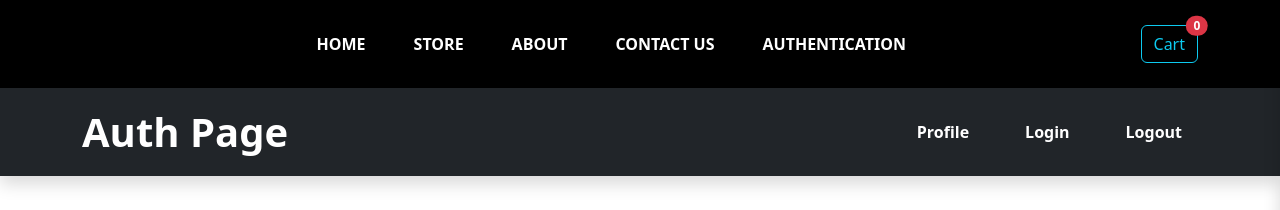
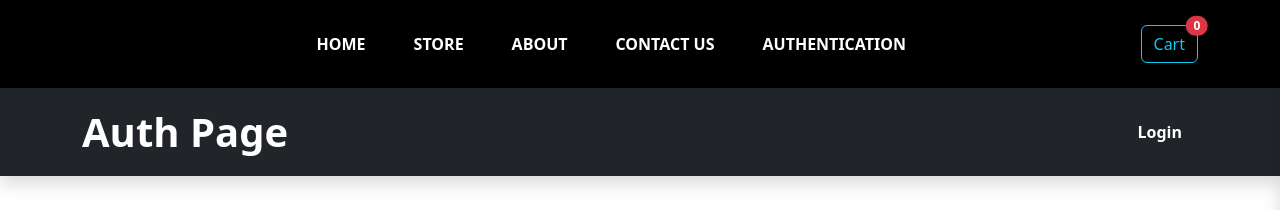
Before and after one commit to Ravi727570/ecommerce_site, a React (Create React App) app: page /auth in a window 1280 px wide. Shown: the top 210 px of the page. Built offline with nearby package versions, Linux system fonts and the light colour scheme.

Commit message:
Update AuthPage.js

```diff
--- a/src/pages/AuthPage.js
+++ b/src/pages/AuthPage.js
@@ -1,32 +1,38 @@
 import React from "react";
 import { NavLink } from "react-router-dom";
 import AuthForm from "../components/AuthForm";
+
 import { useContext } from "react";
 import { AuthContext } from "../context/AuthContext";
 
 const AuthPage = () => {
   const { logout, isLoggedIn } = useContext(AuthContext);
+
   return (
     <div className="d-flex flex-column min-vh-100">
-      {/* 🔹 Custom Header */}
       <header className="bg-dark py-3 shadow">
         <div className="container d-flex justify-content-between align-items-center text-white">
           <h1 className="fw-bold m-0">Auth Page</h1>
           <div className="d-flex gap-4">
+            {isLoggedIn && (
               <NavLink to="/auth/profile" className="text-white fw-bold p-3 text-decoration-none">
                 Profile
               </NavLink>
+            )}
+            {!isLoggedIn && (
               <NavLink to="/auth/login" className="text-white fw-bold p-3 text-decoration-none">
                 Login
               </NavLink>
-            <NavLink to="/auth/logout" className="text-white fw-bold p-3 text-decoration-none">
+            )}
+            {isLoggedIn && (
+              <button onClick={logout} className="btn btn-outline-info fw-bold p-2">
                 Logout
-            </NavLink>
+              </button>
+            )}
           </div>
         </div>
       </header>
 
-      {/* Nested Routes Render */}
       <main className="flex-grow-1 container my-5 text-center">
         <AuthForm />
       </main>
@@ -34,4 +40,5 @@ const AuthPage = () => {
   );
 };
 
+
 export default AuthPage;
```
Lines whose indentation alone changed are shown as unchanged.
